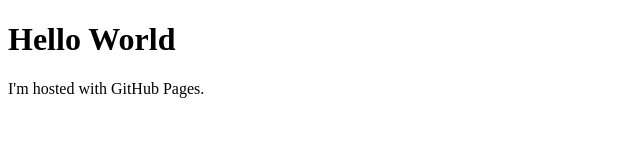
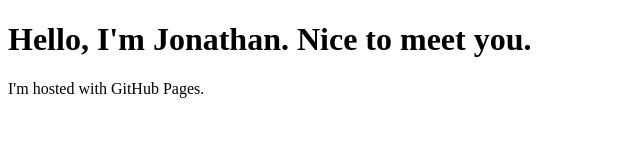
Before and after one commit to jjchan1/jjchan1.github.io, a plain HTML site: page index.html in a window 1280 px wide. Shown: the whole page, without its empty margins (0-640 px from the left). Drawn offline with Linux system fonts and the light colour scheme.

Commit message:
Updated title

```diff
--- a/index.html
+++ b/index.html
@@ -4,7 +4,7 @@
         <title>Jonathan Chan</title>
     </head>
     <body>
-            <span><h1>Hello World</h1></span>
+            <span><h1>Hello, I'm Jonathan.  Nice to meet you.</h1></span>
                 <p>I'm hosted with GitHub Pages.</p>
     </body>
 </html>
```
